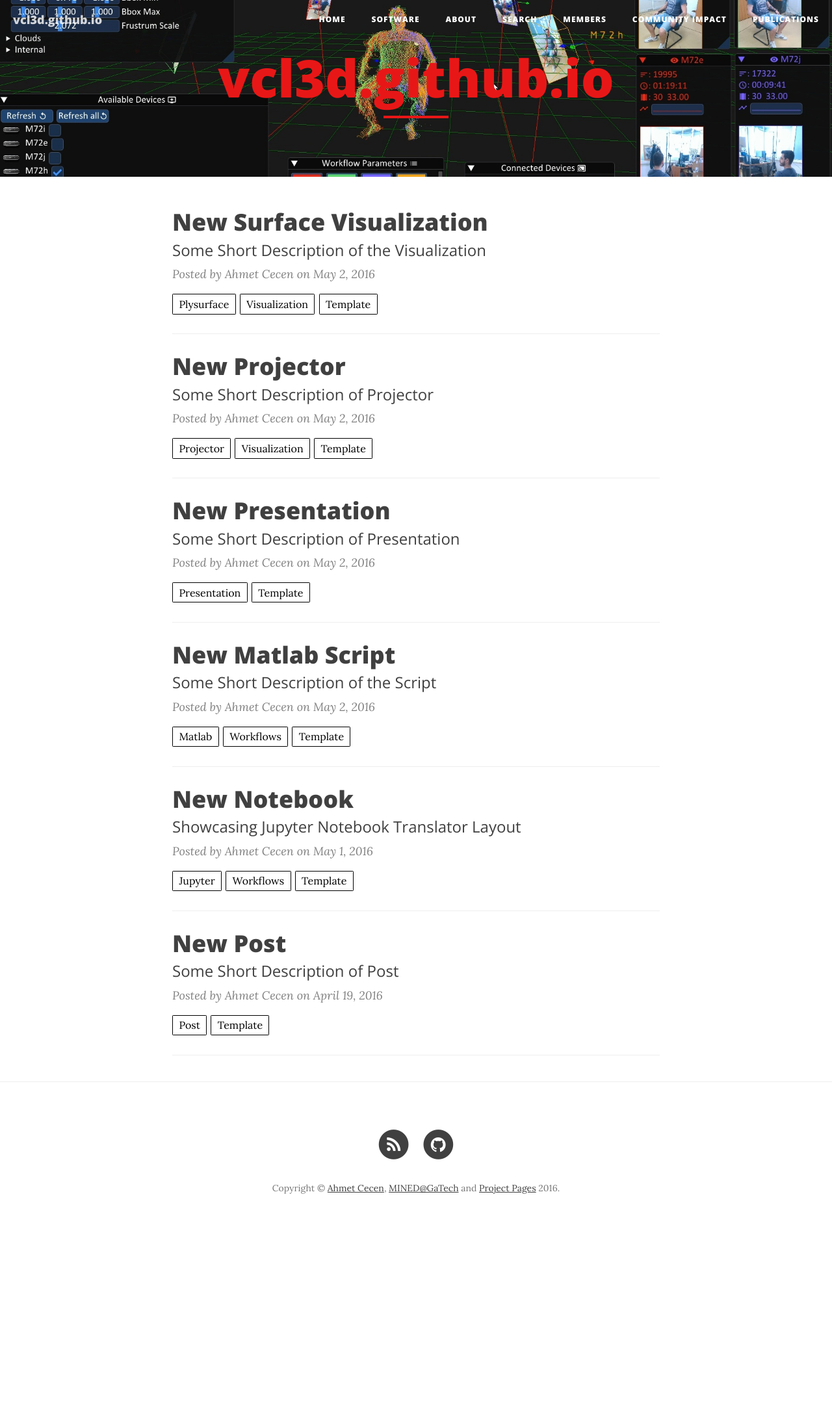
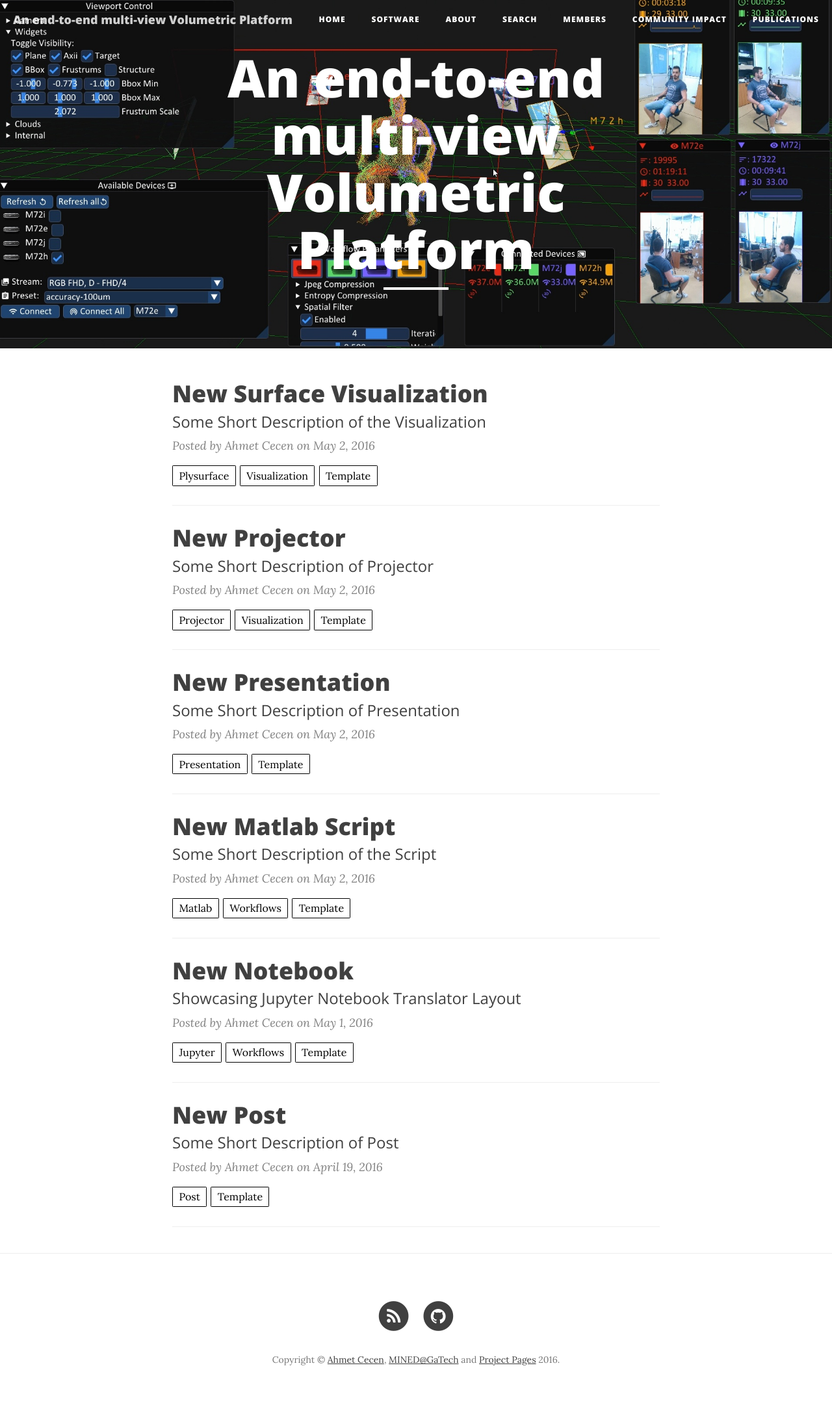
Before and after one commit to VCL3D/vcl3d.github.io, a Jekyll site: the page built from index.html, in a window 1280 px wide. Shown: the whole page at 65% size. Built offline with Jekyll 4.4.1, drawn with Linux system fonts in a browser that asks for light colours; nearby versions of some CDN libraries; the list of posts is cut into pages by our own code; before the commit the page ends 1904 px from its top, so only the background shows below that.

Commit message:
Signed-off-by: ssaroglou <saroglou@iti.gr>

```diff
--- a/_config.yml
+++ b/_config.yml
@@ -1,7 +1,7 @@
 # Site settings
-#title: Project Pages
+title: An end-to-end multi-view Volumetric Platform
 #description: "An end-to-end multi-view Volumetric Platform"
-#url: "https://vcl3d.github.io"
+url: "https://vcl3d.github.io"
 
 
 
@@ -9,7 +9,7 @@
 # Secondary Parameters
 baseurl: "/"
 header-img: img/home-bg.jpg
-headercolor: "#e81717"
+headercolor: "#FFFFFF"
 #logo: /img/logos/Project-Pages-New-Logo-Inverted.png
 
 # Tertiary Parameters
```
